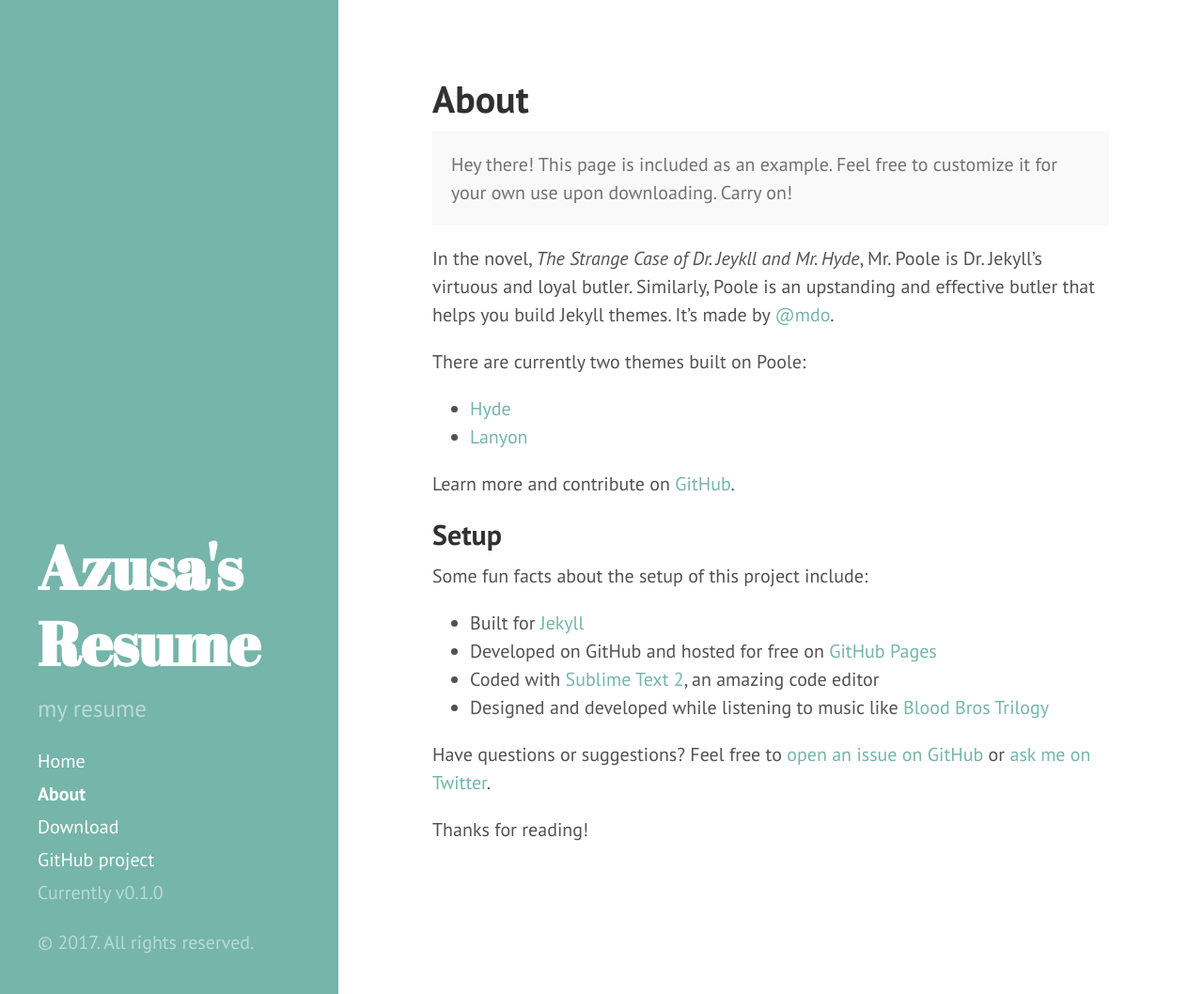
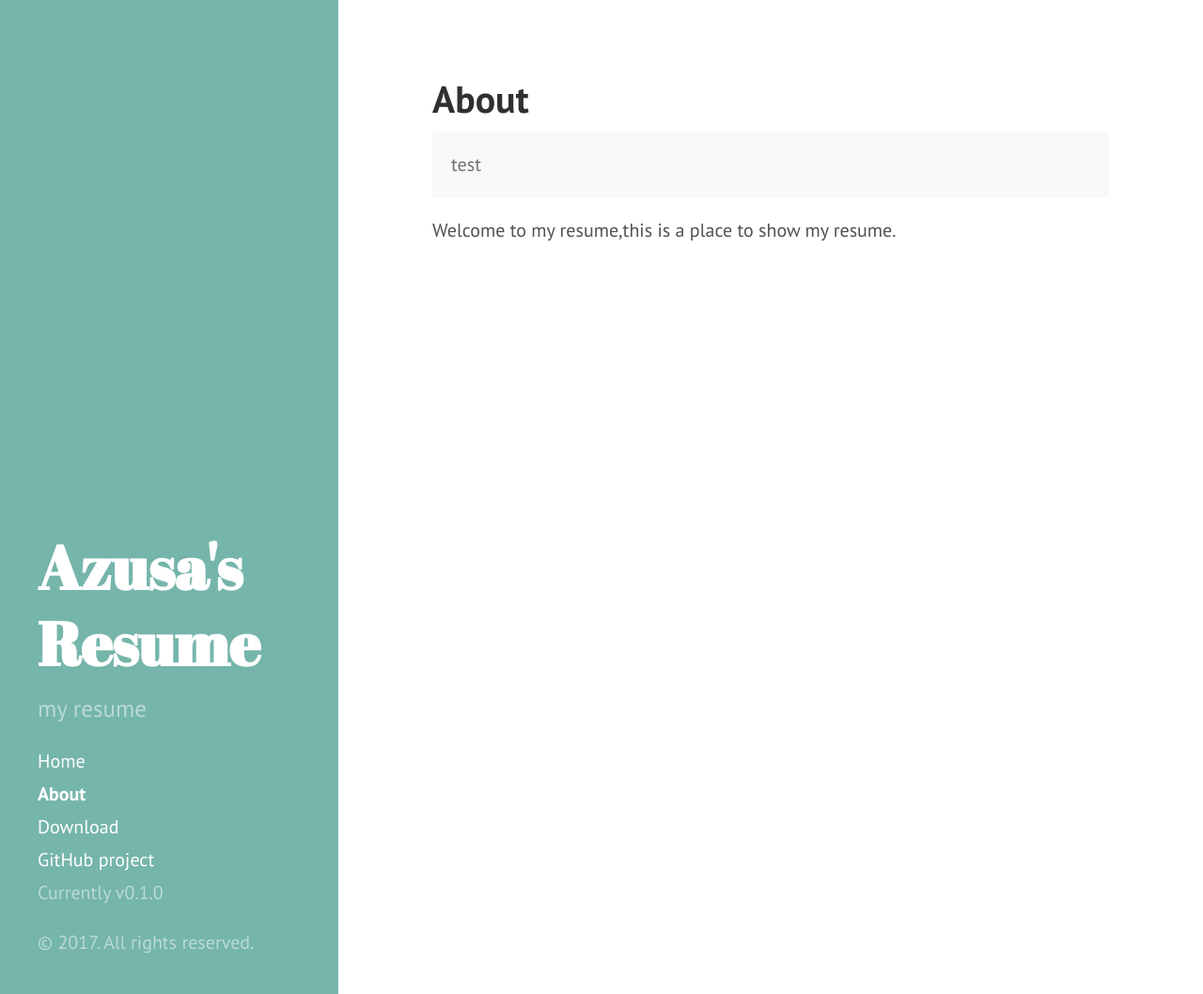
Before and after one commit to azusa152/deprecated, a Jekyll site: the page built from about.md, in a window 1280 px wide and 1058 px high. Shown: the whole window at 94% size. Built offline with Jekyll 4.4.1, drawn with Linux system fonts in a browser that asks for light colours.

Commit message:
about
about

```diff
--- a/about.md
+++ b/about.md
@@ -4,27 +4,7 @@ title: About
 ---
 
 <p class="message">
-  Hey there! This page is included as an example. Feel free to customize it for your own use upon downloading. Carry on!
+  test
 </p>
 
-In the novel, *The Strange Case of Dr. Jeykll and Mr. Hyde*, Mr. Poole is Dr. Jekyll's virtuous and loyal butler. Similarly, Poole is an upstanding and effective butler that helps you build Jekyll themes. It's made by [@mdo](https://twitter.com/mdo).
-
-There are currently two themes built on Poole:
-
-* [Hyde](http://hyde.getpoole.com)
-* [Lanyon](http://lanyon.getpoole.com)
-
-Learn more and contribute on [GitHub](https://github.com/poole).
-
-## Setup
-
-Some fun facts about the setup of this project include:
-
-* Built for [Jekyll](http://jekyllrb.com)
-* Developed on GitHub and hosted for free on [GitHub Pages](https://pages.github.com)
-* Coded with [Sublime Text 2](http://sublimetext.com), an amazing code editor
-* Designed and developed while listening to music like [Blood Bros Trilogy](https://soundcloud.com/maddecent/sets/blood-bros-series)
-
-Have questions or suggestions? Feel free to [open an issue on GitHub](https://github.com/poole/issues/new) or [ask me on Twitter](https://twitter.com/mdo).
-
-Thanks for reading!
+Welcome to my resume,this is a place to show my resume.
```
